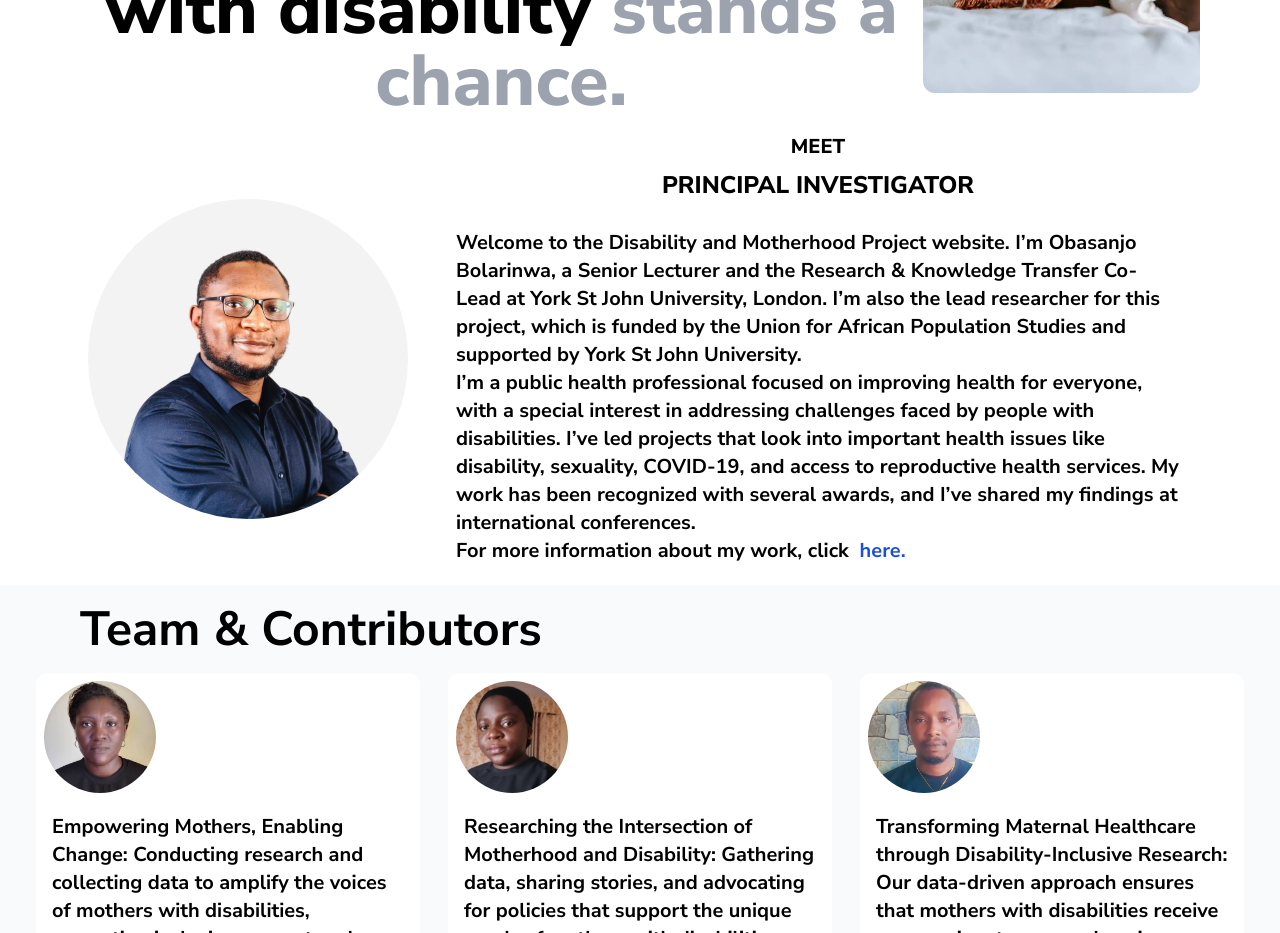
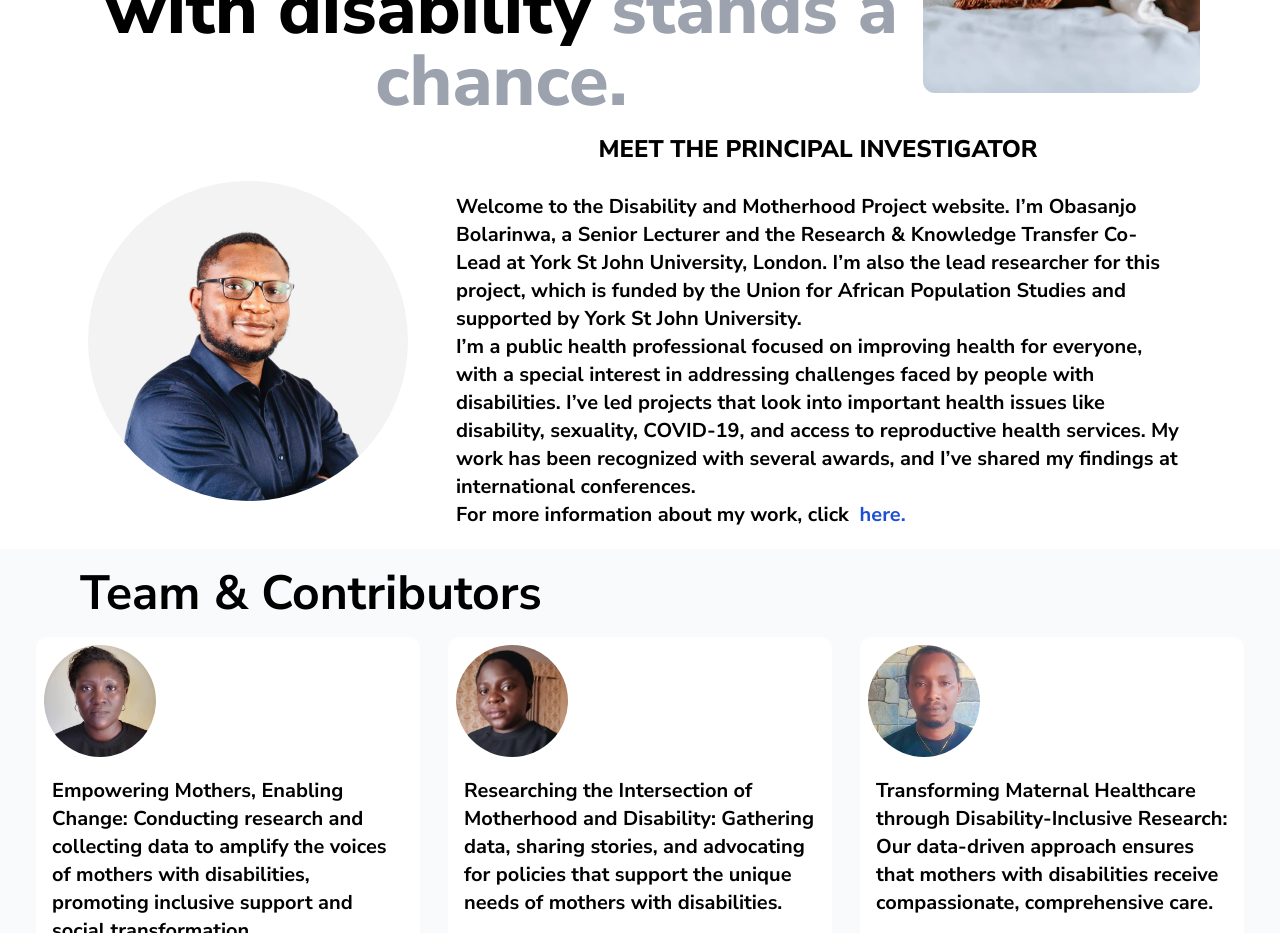
Before and after one commit to Cosmosvybes/disability_and_motherhood, a React (Vite) app: page / in a window 1280 px wide. Shown: the part 3360-4293 px from the top of the page. Built offline with nearby package versions, Linux system fonts and the light colour scheme; some icons are missing.

Commit message:
modified the nav bar animation

```diff
--- a/src/Components/Pages/Landing/Components/ButtomExtras.tsx
+++ b/src/Components/Pages/Landing/Components/ButtomExtras.tsx
@@ -5,7 +5,7 @@ const ButtomExtras = () => {
     <>
       <div className="relative flex  max-md:flex-col justify-between items-centr max-md:items-start max-sm:flex-col max-md:px-4  py-10 mt-1  h-auto px-20 max-sm:px-2 ">
         <div className="relatives px-5  h-96 max-sm:h-auto w-full justify-between items-center  flex  rounded-none max-sm:rounded-tr-xl max-sm:rounded-tl-xl  ">
-          <h1 className="text-center text-black max-sm:text-xl max-md:text-xl max-sm:py-2 text-7xl font-extrabold">
+          <h1 className="text-center text-black max-sm:text-xl max-md:text-xl max-sm:py-2 lg:text-7xl text-8xl font-extrabold">
             With adequate access and utilisation to required maternity services,
             every mother with disability{" "}
             <span className="text-gray-400"> stands a chance. </span>{" "}
--- a/src/Components/Pages/Landing/Components/MeetPrincipal.tsx
+++ b/src/Components/Pages/Landing/Components/MeetPrincipal.tsx
@@ -20,11 +20,8 @@ const MeetPrincipal = () => {
         </div>
 
         <div className="relative w-3/4 max-md:px-4  max-md:w-full   max-sm:w-full flex flex-col gap-2  max-sm:gap-1 justify-center items-center">
-          <h1 className="text-center text-black  max-md:text-xl max-sm:text-2xl max-sm:py-2 text-xl font-extrabold">
-            MEET
-          </h1>
           <h1 className="text-xl font-extrabold max-sm:text-center lg:text-2xl  max-md:text-xl max-sm:text-xl ">
-            PRINCIPAL INVESTIGATOR
+            MEET THE PRINCIPAL INVESTIGATOR
           </h1>
           <div className="relative h-auto">
             <div className="relative max-md:w-full max-sm:w-full max-md:px-0  max-md:py-2  px-5 py-5 max-sm:px-1  bg-white rounded-xl flex flex-col  max-sm:gap-2 h-auto">
```
